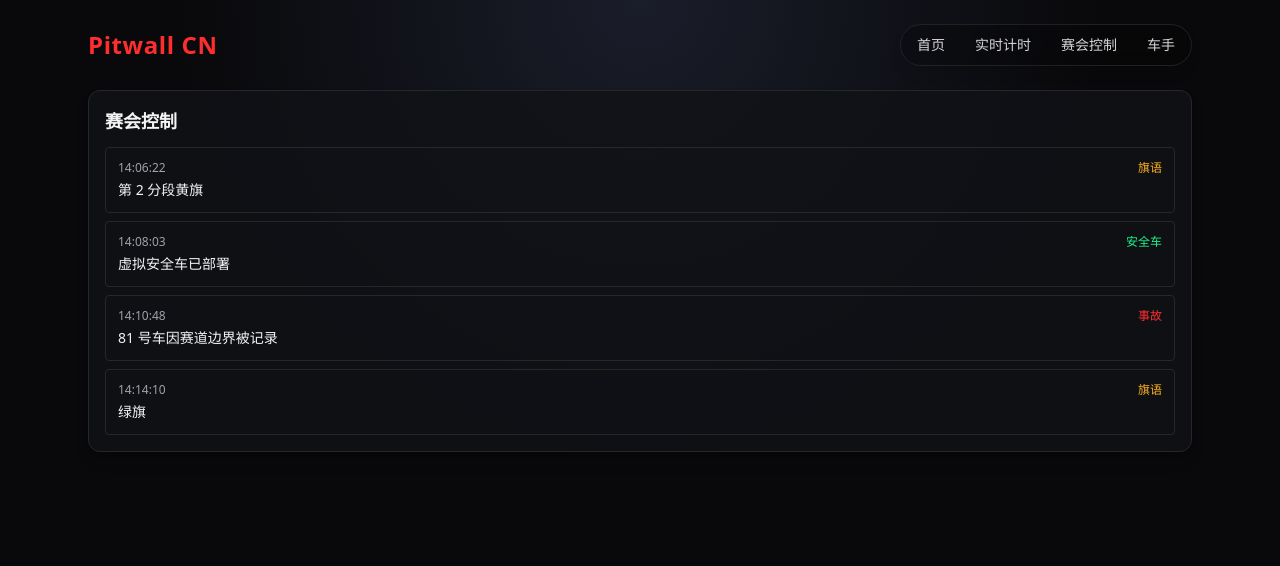
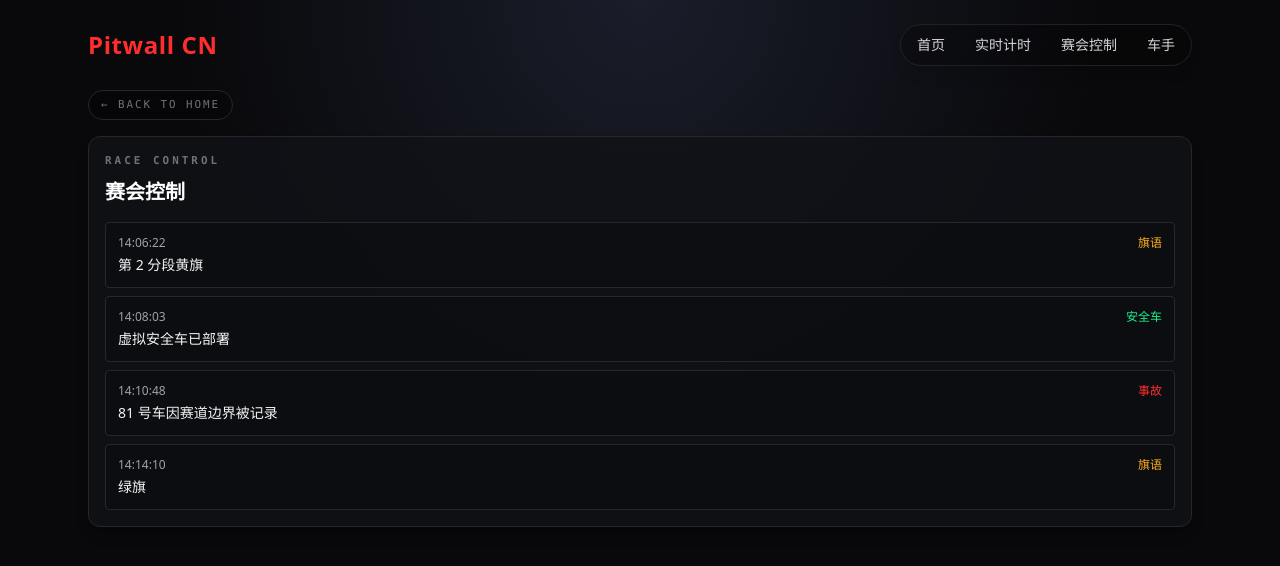
Before and after one commit to s8k8ps26k6-ui/pitwallcn, a Next.js app: page /race-control in a window 1280 px wide. Shown: the top 566 px of the page. Built offline with nearby package versions, Linux system fonts and the light colour scheme.

Commit message:
polish: add race control back link

```diff
--- a/src/app/race-control/page.tsx
+++ b/src/app/race-control/page.tsx
@@ -1,3 +1,4 @@
+import Link from "next/link";
 import { mockRaceControl } from "@/lib/mockData";
 
 const colors: Record<string, string> = {
@@ -16,16 +17,27 @@ const categoryText: Record<string, string> = {
 
 export default function RaceControlPage() {
   return (
+    <main className="space-y-4">
+      <Link className="race-code inline-flex rounded-full border border-zinc-800 bg-black/30 px-3 py-1.5 text-zinc-400 transition hover:border-neonAmber hover:text-neonAmber" href="/">
+        ← BACK TO HOME
+      </Link>
       <section className="card">
-      <h2 className="mb-3 text-lg font-semibold">赛会控制</h2>
+        <div className="mb-4">
+          <p className="eyebrow">Race Control</p>
+          <h2 className="mt-2 text-xl font-semibold text-white">赛会控制</h2>
+        </div>
         <ul className="space-y-2">
           {mockRaceControl.map((msg) => (
-          <li key={msg.id} className="rounded border border-zinc-800 p-3">
-            <div className="flex items-center justify-between text-xs text-zinc-400"><span>{msg.timestamp}</span><span className={colors[msg.category]}>{categoryText[msg.category]}</span></div>
+            <li key={msg.id} className="rounded border border-zinc-800 bg-black/20 p-3">
+              <div className="flex items-center justify-between text-xs text-zinc-400">
+                <span>{msg.timestamp}</span>
+                <span className={colors[msg.category]}>{categoryText[msg.category]}</span>
+              </div>
               <p className="mt-1 text-sm">{msg.message}</p>
             </li>
           ))}
         </ul>
       </section>
+    </main>
   );
 }
```
Lines whose indentation alone changed are shown as unchanged.
